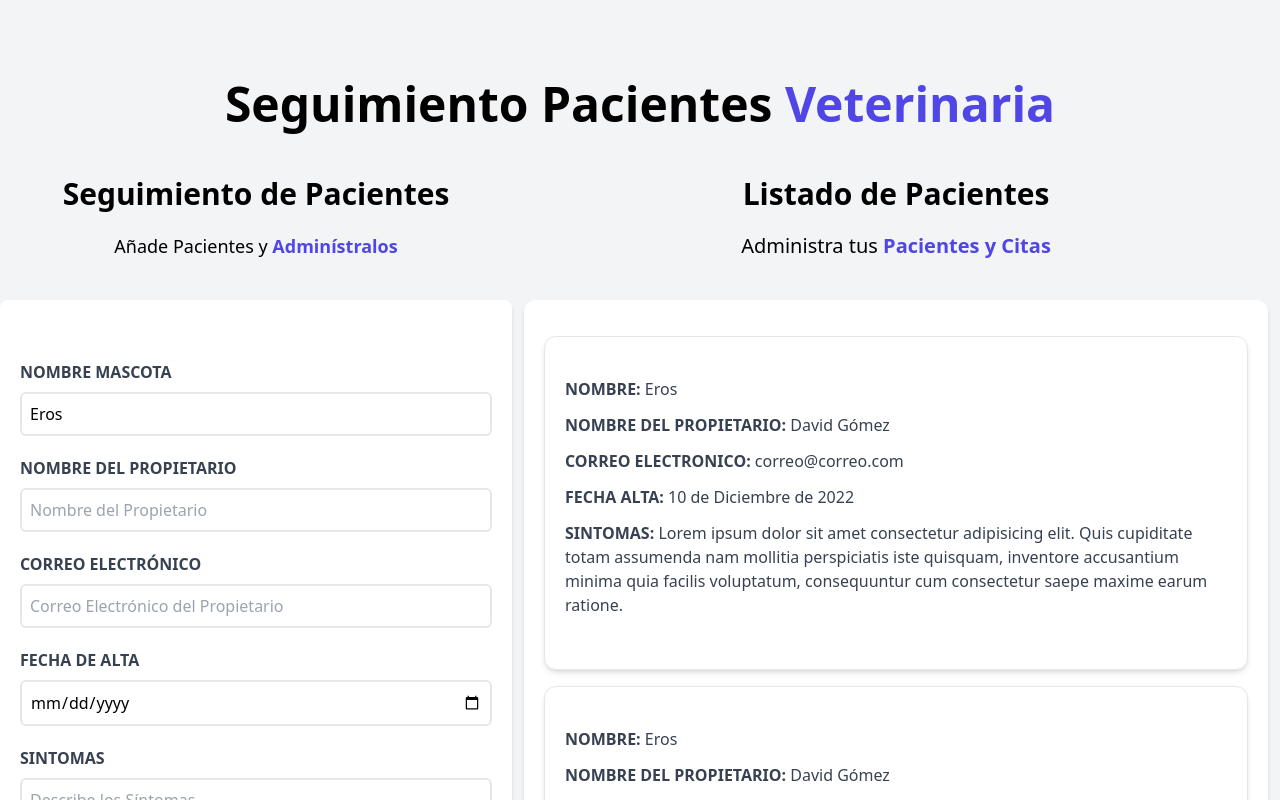
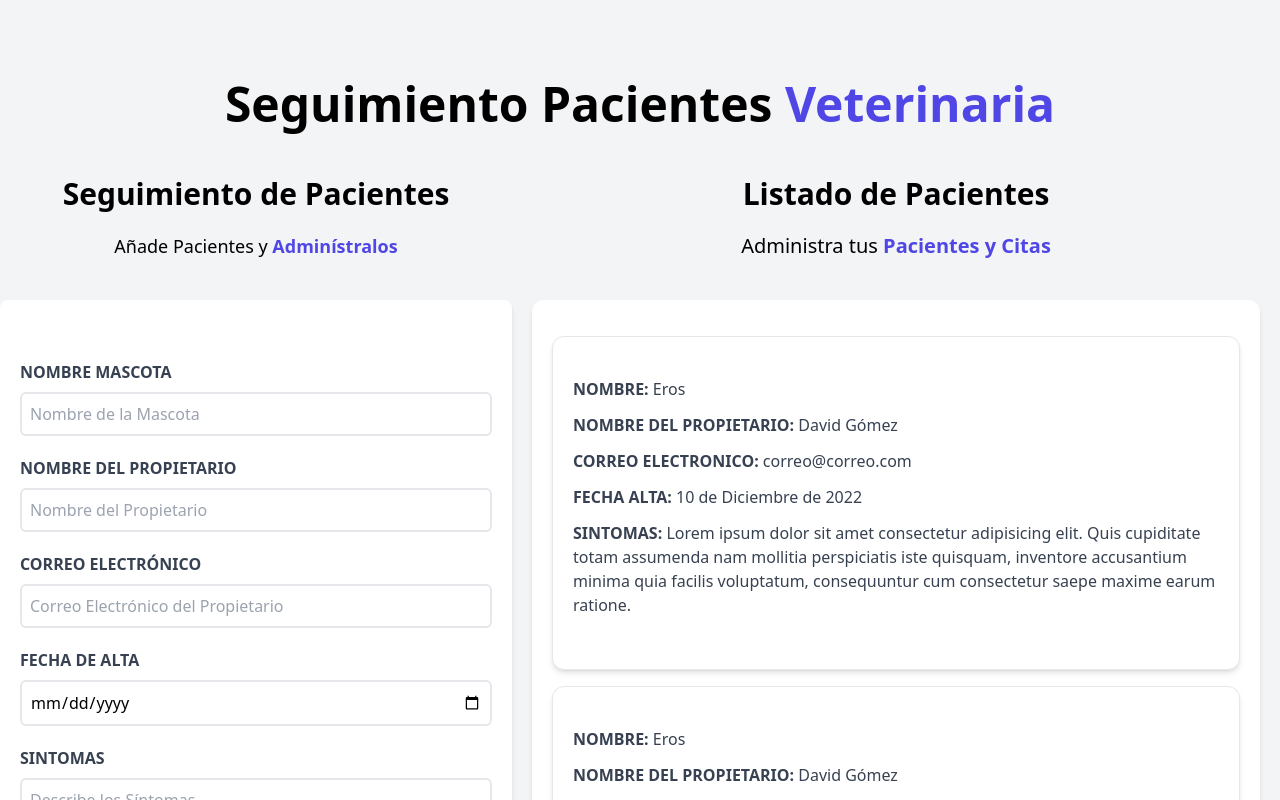
Before and after one commit to dabydat/citas_react, a React (Vite) app: page / in a window 1280 px wide. Shown: the top 800 px of the page. Built offline with nearby package versions, Linux system fonts and the light colour scheme.

Commit message:
Added: manually helper for errors

```diff
--- a/src/components/Formulario.jsx
+++ b/src/components/Formulario.jsx
@@ -1,7 +1,35 @@
 import { useState, useEffect } from 'react'
+import customError from '../helpers/errors'
 
 function Formulario() {
-  const [nombre, setNombre] = useState('Eros');
+  const [nombreMascota, setNombreMascota] = useState('');
+  const [nombrePropietario, setNombrePropietario] = useState('');
+  const [email, setEmail] = useState('');
+  const [alta, setAlta] = useState('');
+  const [sintomas, setSintomas] = useState('');
+
+  const [error, setError] = useState({ 'nombreMascota': '', 'nombrePropietario': '', 'email': '', 'alta': '', 'sintomas': '' })
+
+  const FormGroup = {
+    nombreMascota: { inputName: "nombreMascota", inputValue: nombreMascota, validations: { min: 5, max: 20, typeValue: 'string' } },
+    nombrePropietario: { inputName: "nombrePropietario", inputValue: nombrePropietario, validations: [] },
+    email: { inputName: "email", inputValue: email, validations: [] },
+    alta: { inputName: "alta", inputValue: alta, validations: [] },
+    sintomas: { inputName: "sintomas", inputValue: sintomas, validations: [] }
+  }
+
+  const handleSubmit = (e) => {
+    e.preventDefault();
+    console.log('Enviando');
+
+    // Validación del Formulario
+    // if (customError(FormGroup)) {
+    //   setError(true);
+    // } else {
+    //   console.log('todos llenoss');
+    // }
+  }
+
   return (
     <div className='md:w-1/2 lg:w-2/5'>
       <h2 className='font-black text-3xl text-center'>Seguimiento de Pacientes</h2>
@@ -9,31 +37,38 @@ function Formulario() {
         Añade Pacientes y {''}
         <span className='text-indigo-600 font-bold'>Adminístralos</span>
       </p>
-      <form className='bg-white shadow-md rounded-lg py-10 px-5' action="">
+      <form className='bg-white shadow-md rounded-lg py-10 px-5' onSubmit={handleSubmit}>
         <div className='mt-5'>
           <label className='block text-gray-700 uppercase font-bold' htmlFor="nombreMascota">Nombre Mascota</label>
-          <input id='nombreMascota' type="text" placeholder='Nombre de la Mascota' className='border-2 w-full p-2 mt-2 placeholder-gray-400 rounded-md'
-          value={nombre} onChange={ (e) => setNombre(e.target.value) }
-          />
+          <input id='nombreMascota' type="text" placeholder='Nombre de la Mascota'
+            className={`border-2 w-full p-2 mt-2 placeholder-gray-400 rounded-md ${error['nombreMascota'] ? 'border-red-600' : ''}`}
+            value={nombreMascota}
+            onChange={(e) => setNombreMascota(e.target.value)}
+            onKeyUp={(e) => setError({ ...error, nombreMascota: customError(e.target.value, FormGroup.nombreMascota) })} />
+          <div className='text-red-600'>{error['nombreMascota']}</div>
         </div>
         <div className='mt-5'>
           <label className='block text-gray-700 uppercase font-bold' htmlFor="nombrePropietario">Nombre del Propietario</label>
-          <input id='nombrePropietario' type="text" placeholder='Nombre del Propietario' className='border-2 w-full p-2 mt-2 placeholder-gray-400 rounded-md' />
+          <input id='nombrePropietario' type="text" placeholder='Nombre del Propietario' className='border-2 w-full p-2 mt-2 placeholder-gray-400 rounded-md'
+            value={nombrePropietario} onChange={(e) => setNombrePropietario(e.target.value)} />
         </div>
         <div className='mt-5'>
           <label className='block text-gray-700 uppercase font-bold' htmlFor="email">Correo Electrónico</label>
-          <input id='email' type="email" placeholder='Correo Electrónico del Propietario' className='border-2 w-full p-2 mt-2 placeholder-gray-400 rounded-md' />
+          <input id='email' type="email" placeholder='Correo Electrónico del Propietario' className='border-2 w-full p-2 mt-2 placeholder-gray-400 rounded-md'
+            value={email} onChange={(e) => setEmail(e.target.value)} />
         </div>
         <div className='mt-5'>
           <label className='block text-gray-700 uppercase font-bold' htmlFor="alta">Fecha de Alta</label>
-          <input id='alta' type="date" className='border-2 w-full p-2 mt-2 placeholder-gray-400 rounded-md' />
+          <input id='alta' type="date" className='border-2 w-full p-2 mt-2 placeholder-gray-400 rounded-md'
+            value={alta} onChange={(e) => setAlta(e.target.value)} />
         </div>
         <div className='mt-5'>
           <label className='block text-gray-700 uppercase font-bold' htmlFor="sintomas">Sintomas</label>
-          <textarea className='border-2 w-full p-2 mt-2 placeholder-gray-400 rounded-md' id="sintomas" placeholder='Describe los Síntomas' />
+          <textarea className='border-2 w-full p-2 mt-2 placeholder-gray-400 rounded-md' id="sintomas" placeholder='Describe los Síntomas'
+            value={sintomas} onChange={(e) => setSintomas(e.target.value)} />
         </div>
         <input type="submit"
-          className='bg-indigo-600 w-full p-3 text-white uppercase font-bold hover:bg-indigo-800 cursor-pointer transition-all '
+          className='bg-indigo-600 w-full p-3 mt-3 text-white uppercase font-bold hover:bg-indigo-800 cursor-pointer transition-all '
           value="Agregar Paciente" />
       </form>
     </div>
--- a/src/components/ListadoPacientes.jsx
+++ b/src/components/ListadoPacientes.jsx
@@ -11,7 +11,7 @@ function ListadoPacientes() {
           Pacientes y Citas
         </span>
       </p>
-      <div className='m-3 px-5 pt-5 pb-10 bg-white shadow-md rounded-xl md:h-5/6 overflow-y-scroll'>
+      <div className='mx-5 px-5 pt-5 pb-10 bg-white shadow-md rounded-xl md:h-screen md:overflow-y-scroll'>
         <Paciente />
         <Paciente />
         <Paciente />
--- /dev/null
+++ b/src/helpers/errors.js
@@ -0,0 +1,14 @@
+const customError = (inputValue, formGroup) => {
+    if (formGroup.validations.max) {
+        if (inputValue.length > formGroup.validations.max) {
+            return `El máximo de carácteres es: ${formGroup.validations.max}`
+        }
+    }
+    if (formGroup.validations.min) {
+        if (inputValue.length < formGroup.validations.min) {
+            return `El mínimo de carácteres es: ${formGroup.validations.min}`
+        }
+    }
+}
+
+export default customError
```
